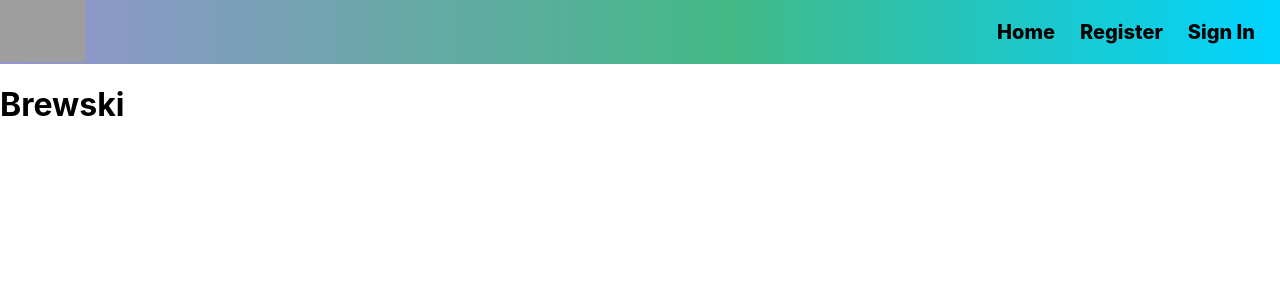
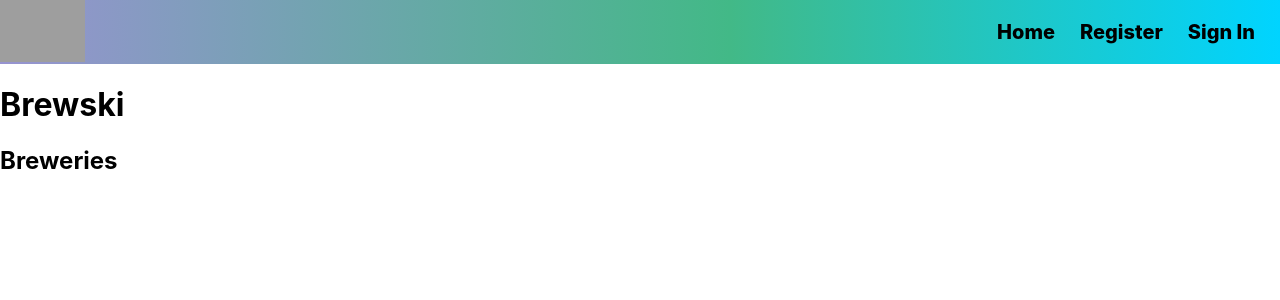
Before and after one commit to tnel91/brewski-frontend, a React (Create React App) app: page /breweries in a window 1280 px wide. Shown: the top 300 px of the page. Built offline with nearby package versions, Linux system fonts and the light colour scheme; grey boxes are pictures that could not be loaded.

Commit message:
Added routing for existing pages and also created Profile page

```diff
--- a/src/App.js
+++ b/src/App.js
@@ -1,8 +1,12 @@
 import './App.css'
 import Nav from './components/Navbar'
 import { useState } from 'react'
+import Home from './pages/Home'
 import Signin from './pages/Signin'
 import Register from './pages/Register'
+import Breweries from './pages/Breweries'
+import Profile from './pages/Profile'
+import { Route, Routes } from 'react-router-dom'
 
 function App() {
   const [authenticated, toggleAuthenticated] = useState(false)
@@ -22,6 +26,14 @@ function App() {
         handleLogout={handleLogout}
       />
       <h1>Brewski</h1>
+
+      <Routes>
+        <Route path="/" element={<Home />} />
+        <Route path="/register" element={<Register />} />
+        <Route path="/signin" element={<Signin />} />
+        <Route path="/breweries" element={<Breweries />} />
+        <Route path="/profile" element={<Profile />} />
+      </Routes>
     </div>
   )
 }
--- a/src/pages/Breweries.js
+++ b/src/pages/Breweries.js
@@ -0,0 +1,9 @@
+const Breweries = () => {
+  return (
+    <div className="breweries">
+      <h2>Breweries</h2>
+    </div>
+  )
+}
+
+export default Breweries
--- a/src/pages/Home.js
+++ b/src/pages/Home.js
@@ -0,0 +1,9 @@
+const Home = () => {
+  return (
+    <div className="home">
+      <h2>Home</h2>
+    </div>
+  )
+}
+
+export default Home
--- /dev/null
+++ b/src/pages/Profile.js
@@ -0,0 +1,9 @@
+const Profile = () => {
+  return (
+    <div className="profile">
+      <h2>Profile</h2>
+    </div>
+  )
+}
+
+export default Profile
```
